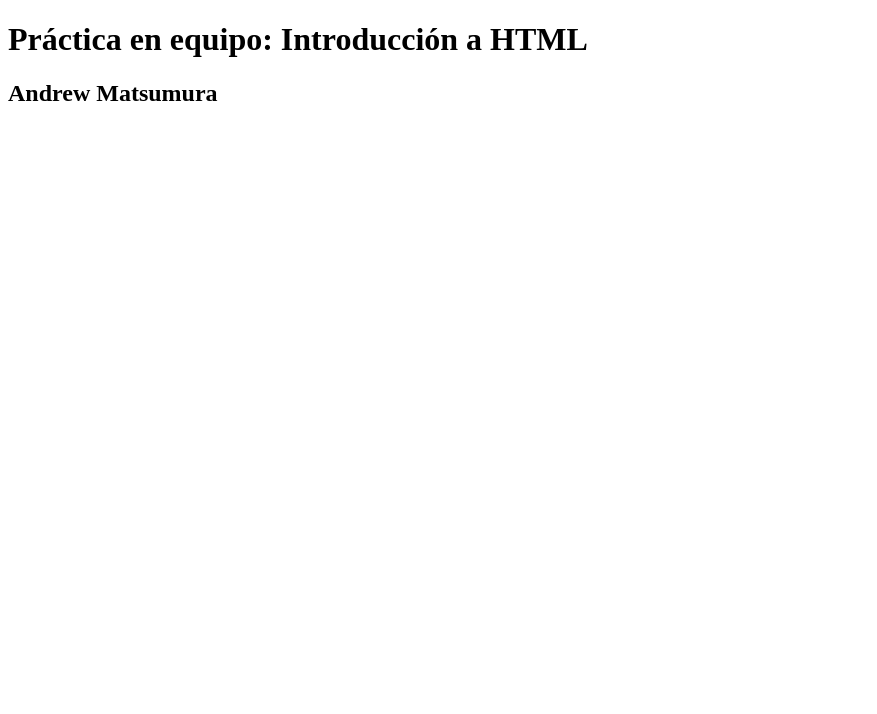
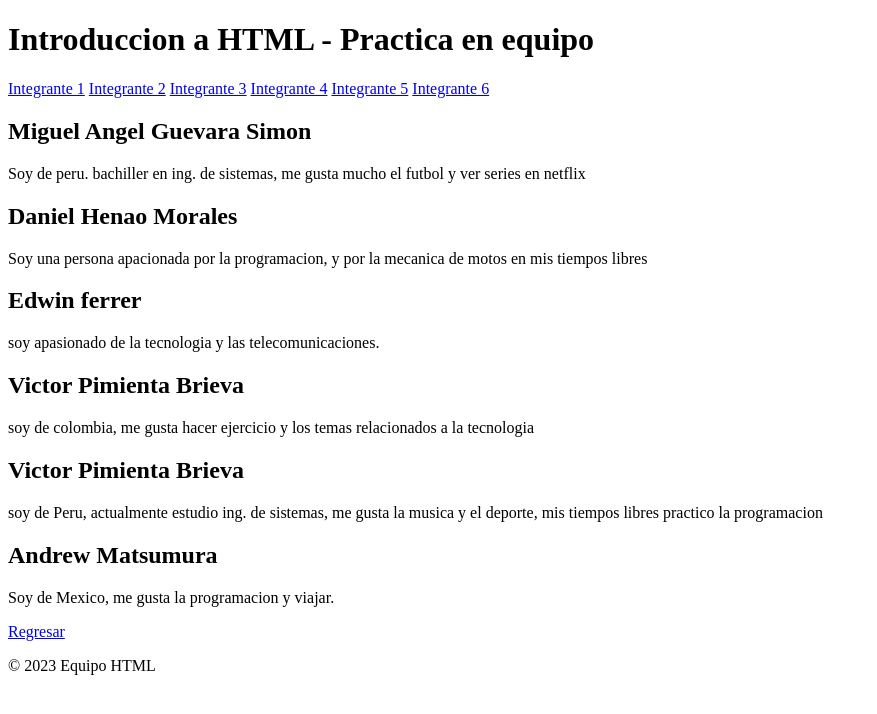
Before and after one commit to glader0293/primerrepositorio, a plain HTML site: page index.html in a window 1280 px wide. Shown: the whole page, without its empty margins (0-877 px from the left). Drawn offline with Linux system fonts and the light colour scheme.

Commit message:
actualizacion de los ejercicios 03

```diff
--- a/index.html
+++ b/index.html
@@ -1,10 +1,59 @@
 <!DOCTYPE html>
 <html lang ="es">
 <head>
+    <meta charset="UTF-8">
 <title>Mi Primera Pagina</title>
 </head>
 <body>
-    <h1>Práctica en equipo: Introducción a HTML</h1>
-<h2>Andrew Matsumura</h2>
+<header>
+ <H1>Introduccion a HTML - Practica en equipo</H1>
+</header>
+<nav>
+    <a href="#i1">Integrante 1</a>
+    <a href="#i2">Integrante 2</a>
+    <a href="#i3">Integrante 3</a>
+    <a href="#i4">Integrante 4</a>
+    <a href="#i5">Integrante 5</a>
+    <a href="#i6">Integrante 6</a>
+</nav>
+<main>
+
+<section id ="i1">
+<h2>Miguel Angel Guevara Simon</h2>
+<p>Soy de peru. bachiller en ing. de sistemas, me gusta mucho el futbol y ver series en netflix</p>
+</section>
+
+<section id ="i2">
+    <h2>Daniel Henao Morales</h2>
+    <p>Soy una persona apacionada por la programacion, y por la mecanica de motos en mis tiempos libres</p>
+</section>
+
+<section id ="i3">
+        <h2>Edwin ferrer</h2>
+        <p>soy apasionado de la tecnologia y las telecomunicaciones.</p>
+</section>
+
+<section id ="i4">
+    <h2>Victor Pimienta Brieva</h2>
+    <p>soy de colombia, me gusta hacer ejercicio y los temas relacionados a la tecnologia</p>
+</section>
+
+<section id ="i5">
+    <h2>Victor Pimienta Brieva</h2>
+    <p>soy de Peru, actualmente estudio ing. de sistemas, me gusta la musica y el deporte, mis tiempos libres practico la programacion</p>
+</section>
+
+<section id ="i6">
+    <h2>Andrew Matsumura</h2>
+    <p>Soy de Mexico, me gusta la programacion y viajar.</p>
+</section>
+
+
+</main>
+
+<footer>
+    <a href="#arriba">Regresar</a>
+<p>© 2023 Equipo HTML</p>
+</footer>
 </body>
 </html>
```
